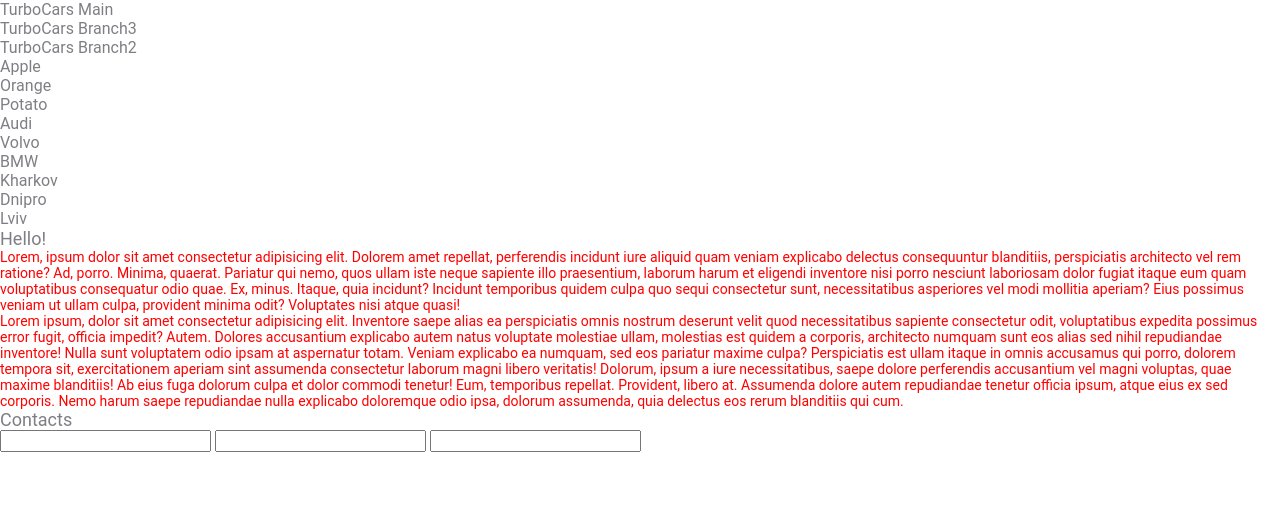
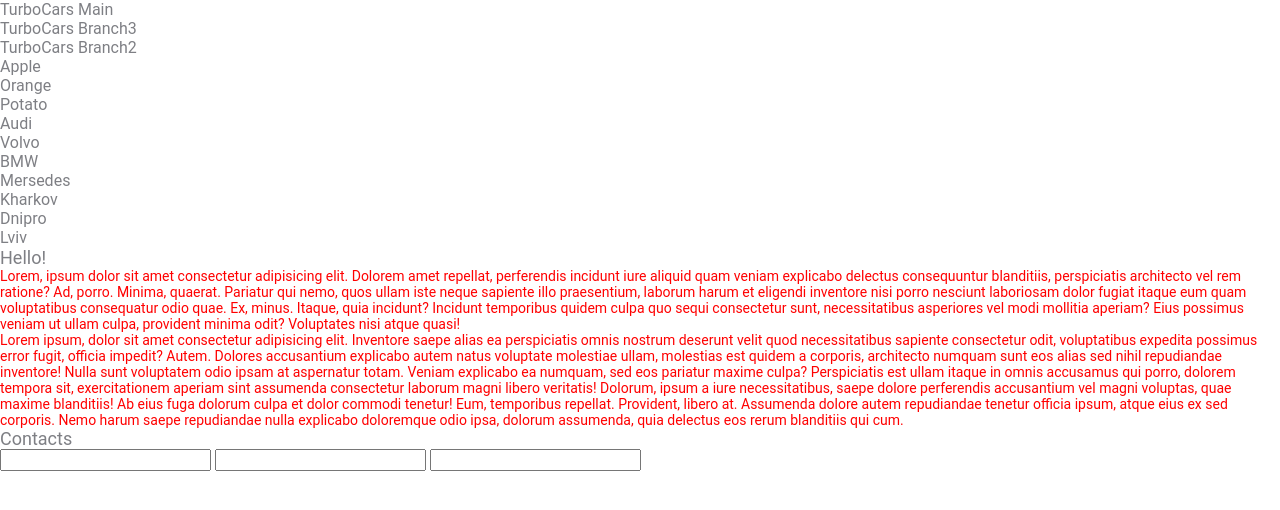
Before and after one commit to PaneRoman/TurboCars-TestSite, a plain HTML site: page index.html in a window 1280 px wide. Drawn offline with Linux system fonts and the light colour scheme.

Commit message:
add one li tag index.html

```diff
--- a/index.html
+++ b/index.html
@@ -25,6 +25,7 @@
             <li>Audi</li>
             <li>Volvo</li>
             <li>BMW</li>
+            <li>Mersedes</li>
         </ul>
 
         <ul class="cities-list">
```
